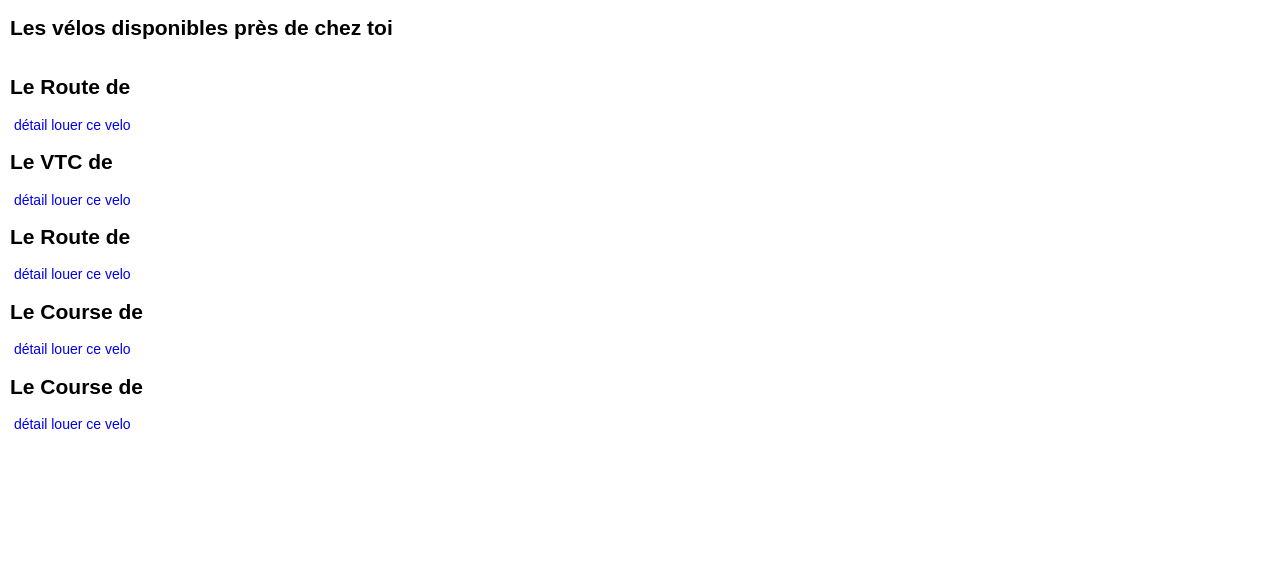
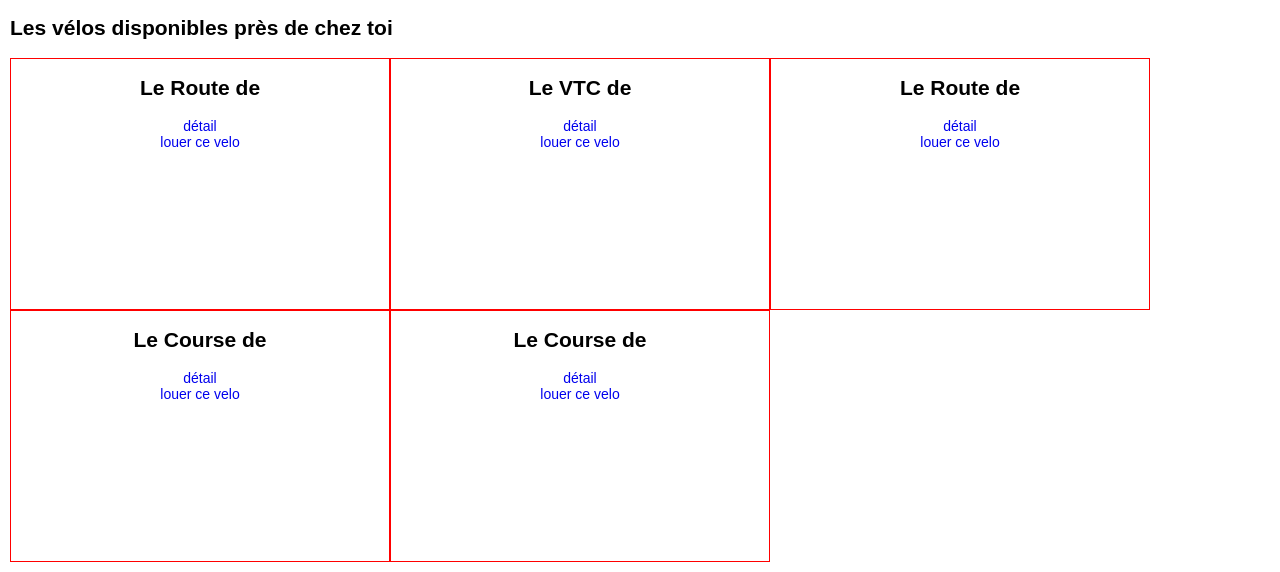
Before and after one commit to MikoMagritto/labequille, a Node server app: page / in a window 1280 px wide. Shown: the part 745-1317 px from the top of the page. Before the commit the page ends 1174 px from the top, so only its background shows below. Run offline with Node 20, Linux system fonts and the light colour scheme; data comes from the database, SQL or seed files in the repository; some libraries are stand-ins or nearby versions.

Commit message:
css follow

```diff
--- a/public/stylesheets/style.css
+++ b/public/stylesheets/style.css
@@ -46,13 +46,19 @@ a:link {
   list-style: none;
 
 }
+#to-right{
+  display: flex;
+  flex-direction: row;
+  justify-content: flex-end;
 
+}
 
 #to-right a {
 width: 20vh;
 color: black;
 list-style-type: none;
 padding: 10px;
+
 }
 
 #to-right form{
@@ -153,10 +159,22 @@ margin-bottom: 10px;
 }
 
 .container {
+
   display: flex;
-  flex-direction: column;
+  flex-direction: row;
+  flex-wrap: wrap;
+  align-items: center;
 }
 
 .container img {
   width: 100px;
 }
+
+.cart{
+  border: 1px solid red;
+  width: 30%;
+  height: 250px;
+  display: flex;
+  flex-direction: column;
+  align-items: center;
+}
--- a/views/index.hbs
+++ b/views/index.hbs
@@ -23,7 +23,7 @@
 
   <div class="container">
     {{#each bikes}}
-    <div>
+    <div class="cart">
       <h2>Le {{this.type}} de {{this.user.prenom}} </h2>
       <img src="{{this.picture}}" alt="">
       <a href='/bikes/{{id}}'> détail</a>
--- a/views/layout.hbs
+++ b/views/layout.hbs
@@ -14,27 +14,28 @@
 <body>
 
   <nav>
-    <ul class="navbarUl">
-      <li id="to-left">
+    <div class="navbarUl">
+      <div id="to-left">
         <p><a href="/"> Accueil </a></p>
+      </div>
 
-      </li>
 
-      <li id="to-right">
+      <div id="to-right">
         {{#if user}}
-        <form id="logout-form" action="/logout" method="POST">
-          <button>Se déconnecter</button>
-        </form>
 
 
         <a href="/bike/create">Ajouter un vélo </a>
         <a href="/profil">Mon compte</a>
+        <form id="logout-form" action="/logout" method="POST">
+          <button>Se déconnecter</button>
+        </form>
         {{else}}
         <a href="/signup">Inscription</a>
         <a href="/login">Connexion</a>
+
         {{/if}}
-      </li>
-    </ul>
+      </div>
+    </div>
   </nav>
 
   {{{body}}}
```
